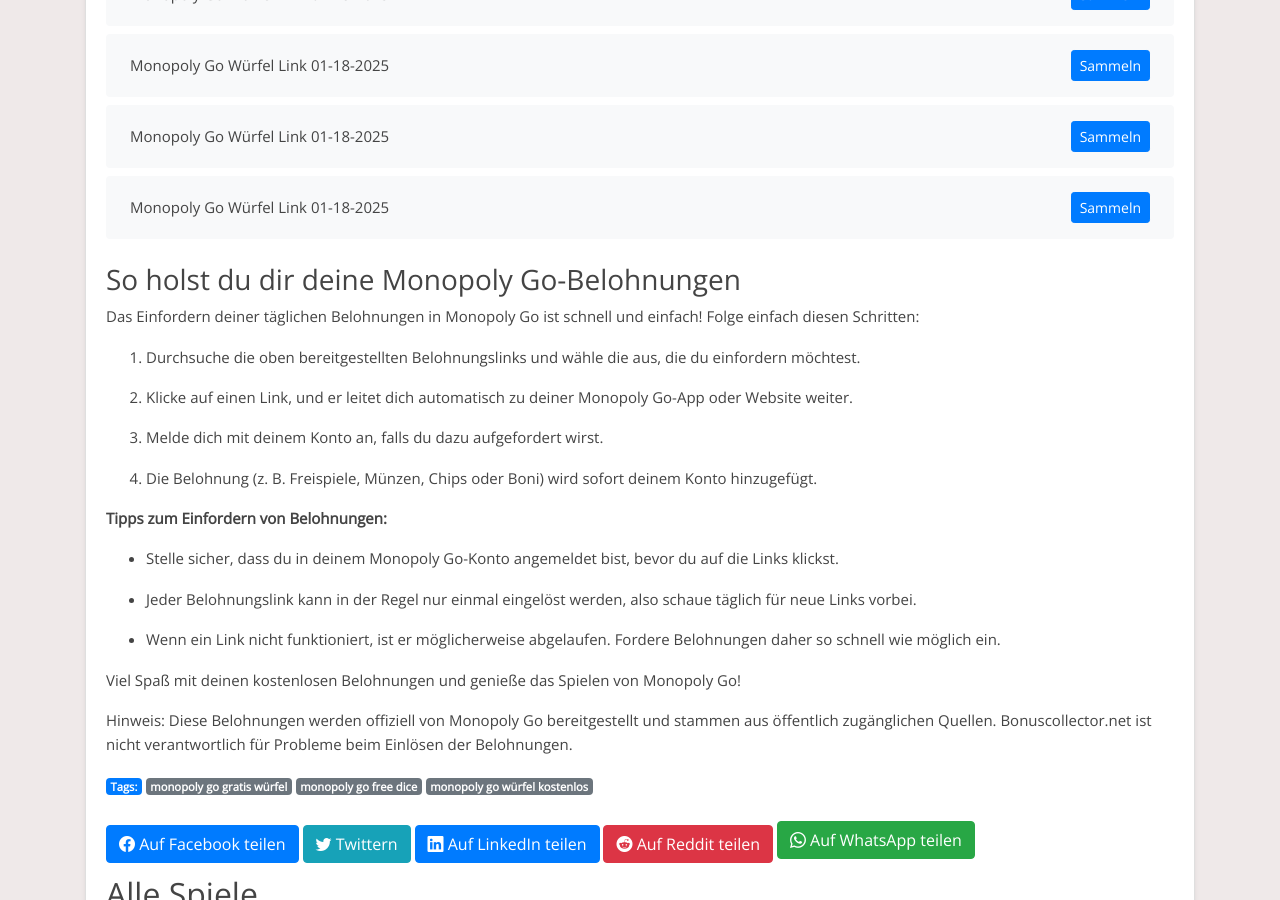
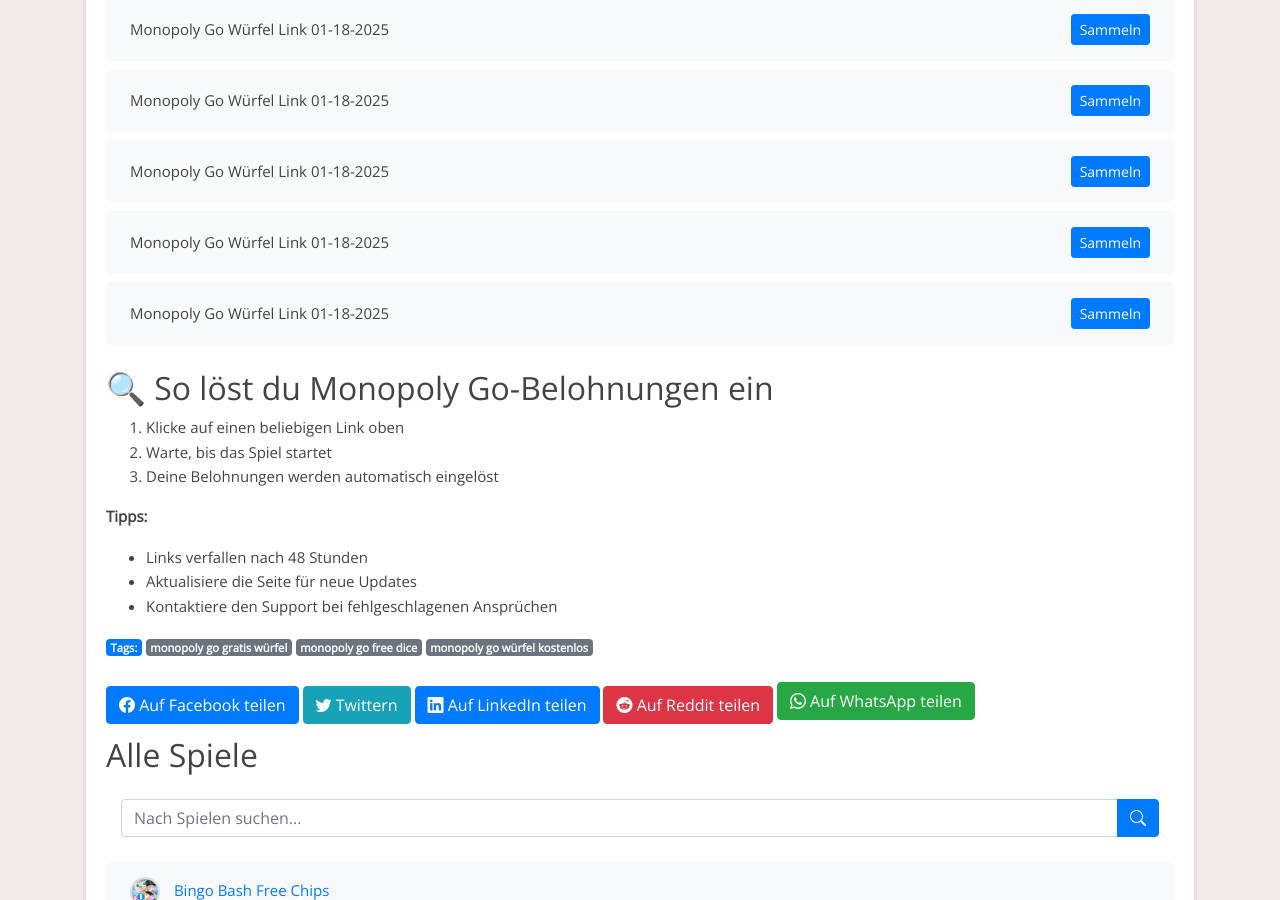
Before and after one commit to Prollad99/bs-de, a Jekyll site: the page built from _posts/2025-01-18-monopoly-go.md, in a window 1280 px wide and 900 px high, scrolled down 7477 px. Built offline with Jekyll 4.4.1, drawn with Linux system fonts in a browser that asks for light colours; some of the changed text lies outside the part shown.

Commit message:
Staged changes

```diff
--- a/_includes/monopoly-go_footer.html
+++ b/_includes/monopoly-go_footer.html
@@ -1,27 +1,9 @@
-### So holst du dir deine Monopoly Go-Belohnungen
+## 🔍 So löst du Monopoly Go-Belohnungen ein
+1. Klicke auf einen beliebigen Link oben
+2. Warte, bis das Spiel startet
+3. Deine Belohnungen werden automatisch eingelöst
 
-
-Das Einfordern deiner täglichen Belohnungen in Monopoly Go ist schnell und einfach! Folge einfach diesen Schritten:
-
-1. Durchsuche die oben bereitgestellten Belohnungslinks und wähle die aus, die du einfordern möchtest.
-
-2. Klicke auf einen Link, und er leitet dich automatisch zu deiner Monopoly Go-App oder Website weiter.
-
-3. Melde dich mit deinem Konto an, falls du dazu aufgefordert wirst.
-
-4. Die Belohnung (z. B. Freispiele, Münzen, Chips oder Boni) wird sofort deinem Konto hinzugefügt.
-
-
-**Tipps zum Einfordern von Belohnungen:**
-
-- Stelle sicher, dass du in deinem Monopoly Go-Konto angemeldet bist, bevor du auf die Links klickst.
-
-- Jeder Belohnungslink kann in der Regel nur einmal eingelöst werden, also schaue täglich für neue Links vorbei.
-
-- Wenn ein Link nicht funktioniert, ist er möglicherweise abgelaufen. Fordere Belohnungen daher so schnell wie möglich ein.
-
-
-Viel Spaß mit deinen kostenlosen Belohnungen und genieße das Spielen von Monopoly Go!
-
-
-Hinweis: Diese Belohnungen werden offiziell von Monopoly Go bereitgestellt und stammen aus öffentlich zugänglichen Quellen. Bonuscollector.net ist nicht verantwortlich für Probleme beim Einlösen der Belohnungen.
+**Tipps:**
+- Links verfallen nach 48 Stunden
+- Aktualisiere die Seite für neue Updates
+- Kontaktiere den Support bei fehlgeschlagenen Ansprüchen
--- a/_includes/monopoly-go_post.html
+++ b/_includes/monopoly-go_post.html
@@ -1,13 +1,17 @@
-Entdecke tägliche Monopoly Go-Belohnungen!
+### 🎮 Monopoly Go Kostenlose Belohnungen (Aktualisiert: $(date +'%Y-%m-%d'))
 
+Erhalte täglich aktualisierte Monopoly Go-Links für:
+✅ Kostenlose Spins
+✅ Bonusmünzen
+✅ Zeitlich begrenzte Angebote
 
-Bist du ein Fan von Monopoly Go und möchtest dein Spielerlebnis verbessern? Du bist hier genau richtig! Diese Seite ist allen Monopoly Go-Enthusiasten gewidmet, die täglich kostenlose Belohnungen einfordern möchten. Hier findest du die neuesten Links, um Freispiele, Münzen, Chips und andere spannende Boni zu sammeln, damit du das Spiel noch mehr genießen kannst.
+**Warum unsere Links verwenden?**
+- Alle 30 Minuten aktualisiert
+- Funktioniert auf allen Geräten
+- Kein Login erforderlich
 
+⚠️ Voraussetzungen:
+- Neueste Spielversion installiert
+- Stabile Internetverbindung
 
-Monopoly Go ist ein unterhaltsames Spiel, das von Millionen geliebt wird. Ob du höhere Level erreichen oder einfach nur den Nervenkitzel genießen möchtest – unsere täglichen Belohnungslinks halten dich im Spiel.
-
-
-Hinweis: Monopoly Go ist eine kostenlose App, die ausschließlich zu Unterhaltungszwecken entwickelt wurde. Bonuscollector.net ist eine unabhängige Plattform und steht in keiner Verbindung zu den Entwicklern oder Eigentümern von Monopoly Go.
-
-
-Schau täglich vorbei, um sicherzustellen, dass du keine Belohnung verpasst!
+*Überprüft und funktionsfähig ab $(date +'%Y-%m-%d')*
```
